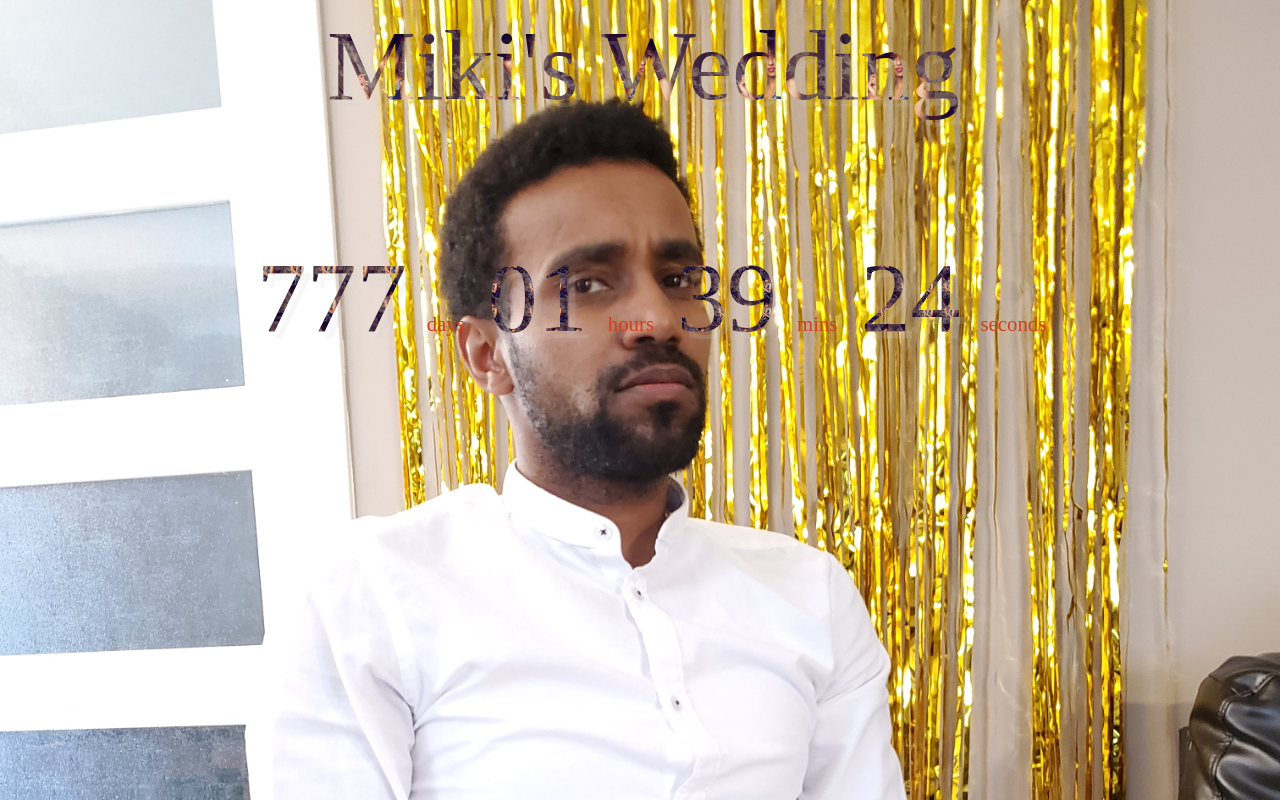
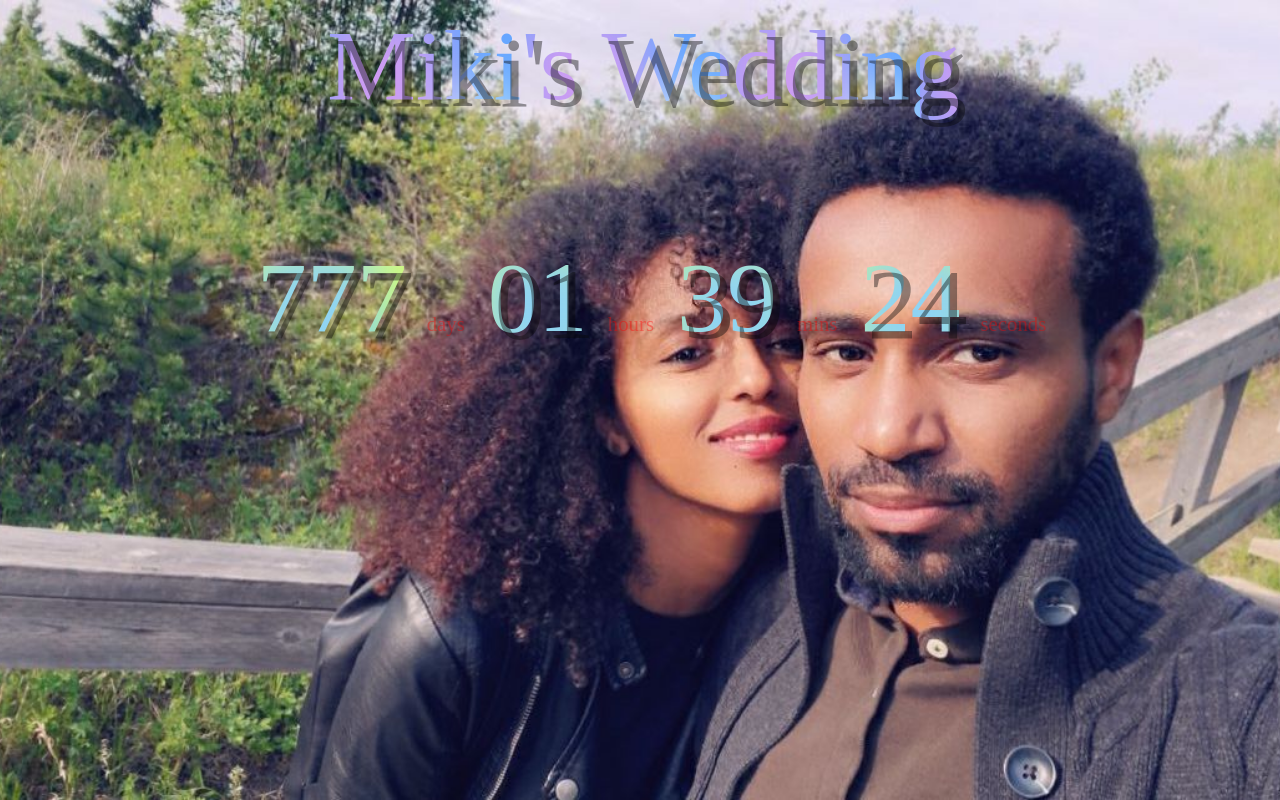
Before and after one commit to Nati101/mikiswedding, a PHP site: page / in a window 1280 px wide. Run offline with PHP 8.4, Linux system fonts and the light colour scheme; some web fonts are replaced.

Commit message:
Miki's Wedding

```diff
--- a/index.html
+++ b/index.html
@@ -8,24 +8,24 @@
         <script src="script.js" defer></script>
     </head>
     <body>
-        <div class='big-text text-1'>Miki's Wedding</div>
+        <div class='big-text text-3'>Miki's Wedding</div>
 
         <div class="countdown-container">
             <div class="countdown-el days-c">
 
-                <p class="big-text text-1" id="days">0</p>
+                <p class="big-text text-2" id="days">0</p>
                 <span>days</span>
             </div>
             <div class="countdown-el hours-c">
-                <p class="big-text text-1" id="hours">0</p>
+                <p class="big-text text-2" id="hours">0</p>
                 <span>hours</span>
             </div>
             <div class="countdown-el mins-c">
-                <p class="big-text text-1" id="mins">0</p>
+                <p class="big-text text-2" id="mins">0</p>
                 <span>mins</span>
             </div>
             <div class="countdown-el seconds-c">
-                <p class="big-text text-1" id="seconds">0</p>
+                <p class="big-text text-2" id="seconds">0</p>
                 <span>seconds</span>
             </div>
         </div>
--- a/style.css
+++ b/style.css
@@ -5,7 +5,7 @@
 }
 
 body {
-  background-image: url("./13082.JPEG");
+  background-image: url("./bdba06c2-3a53-42e2-8642-9caee5351526.JPG");
   background-attachment: fixed;
   background-position: center top;
   background-size: cover;
@@ -31,7 +31,7 @@ h1 {
   display: flex;
   flex-wrap: wrap;
   justify-content: center;
-  color: rgb(211, 63, 26);
+  color: rgba(255, 0, 0, 0.384);
 }
 
 .big-text {
@@ -45,7 +45,7 @@ h1 {
   -webkit-background-clip: text;
   color: transparent;
   margin: 1rem;
-  text-shadow: 7px 7px 0px #d2d2d22e;
+  text-shadow: 7px 7px 0px #07070769;
 }
 
 .countdown-el {
```
Also changed, not shown: 20dcb76d-9d02-43ad-8ddb-bd42ae7d1f57.JPG (added), bdba06c2-3a53-42e2-8642-9caee5351526.JPG (added), 1 other file.
